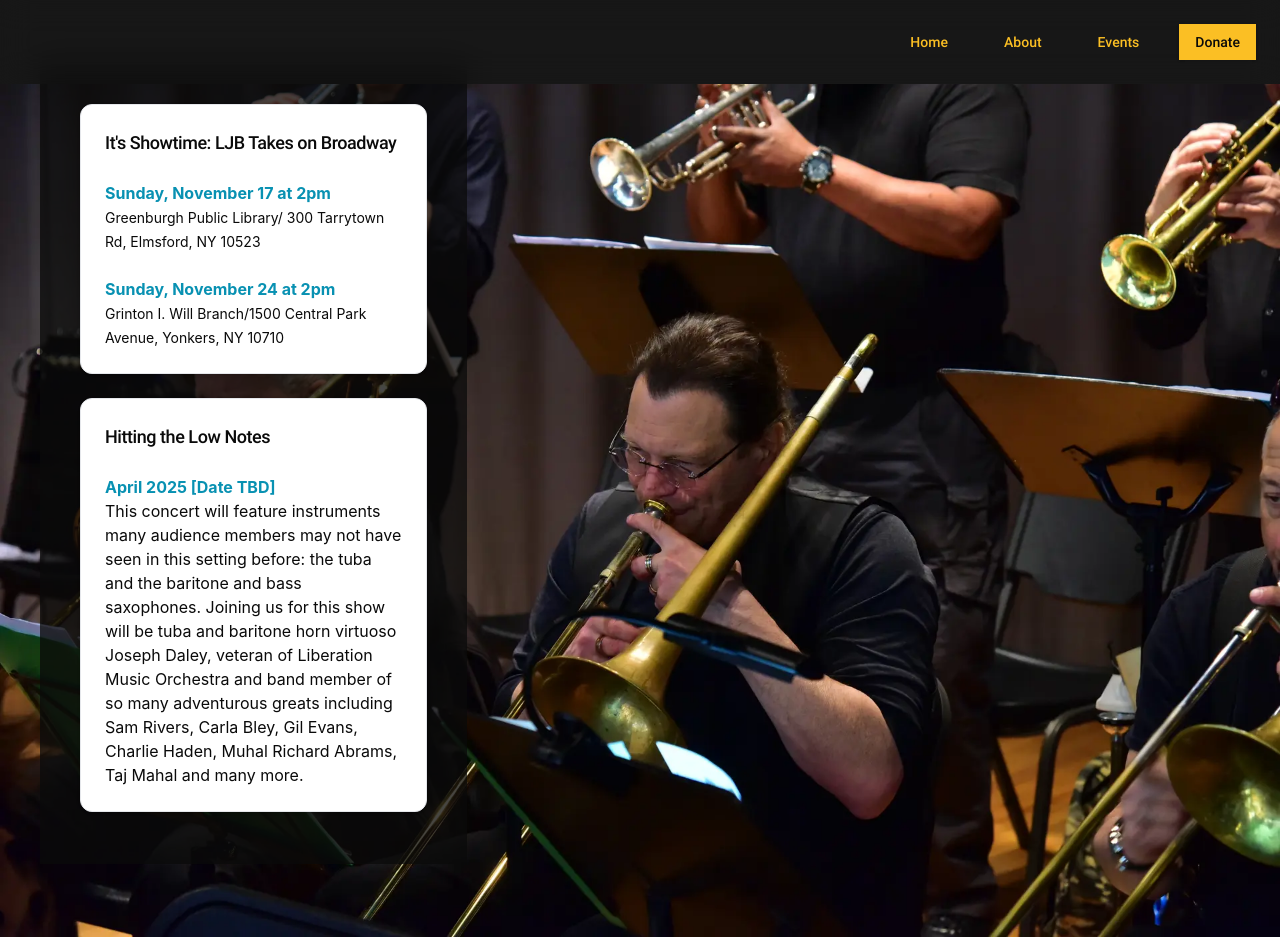
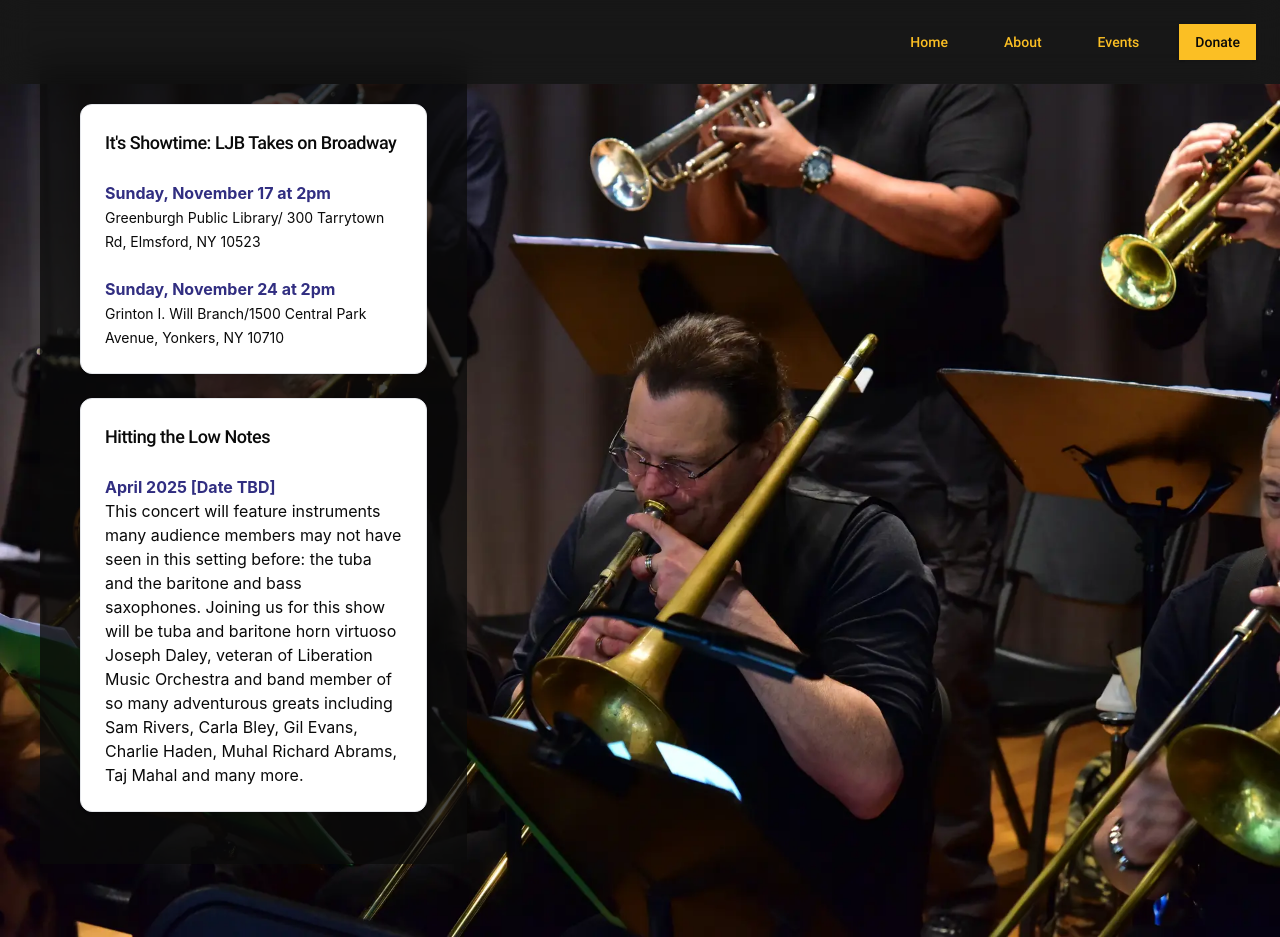
Before and after one commit to sapphireSparkDev/library-jazz-band, a React (Vite) app: page /events in a window 1280 px wide. Built offline with nearby package versions, Linux system fonts and the light colour scheme; a web font is replaced by a local one.

Commit message:
Better color contrast for the events page

```diff
--- a/src/pages/Events.tsx
+++ b/src/pages/Events.tsx
@@ -12,7 +12,7 @@ const Events = () => {
             </CardTitle>
           </CardHeader>
           <CardContent>
-            <h2 className="text-md text-cyan-600 font-bold">
+            <h2 className="text-md text-indigo-900 font-bold">
               Sunday, November 17 at 2pm
             </h2>
             <span className="text-sm">
@@ -20,7 +20,7 @@ const Events = () => {
             </span>
           </CardContent>
           <CardContent>
-            <h2 className="text-md text-cyan-600 font-bold">
+            <h2 className="text-md text-indigo-900 font-bold">
               Sunday, November 24 at 2pm
             </h2>
             <span className="text-sm">
@@ -35,7 +35,7 @@ const Events = () => {
             </CardTitle>
           </CardHeader>
           <CardContent>
-            <h2 className="text-md text-cyan-600 font-bold">
+            <h2 className="text-md text-indigo-900 font-bold">
               April 2025 [Date TBD]
             </h2>
 
```
